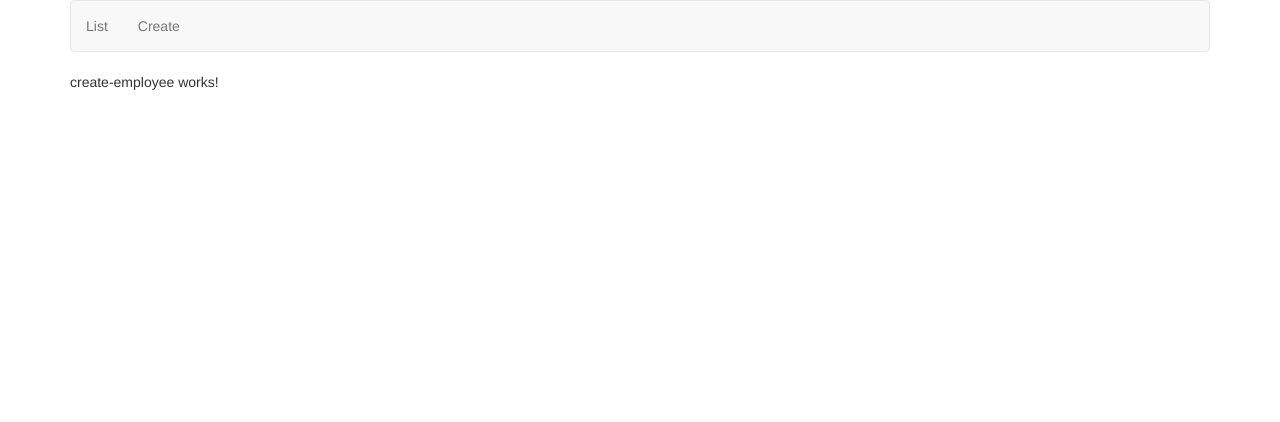
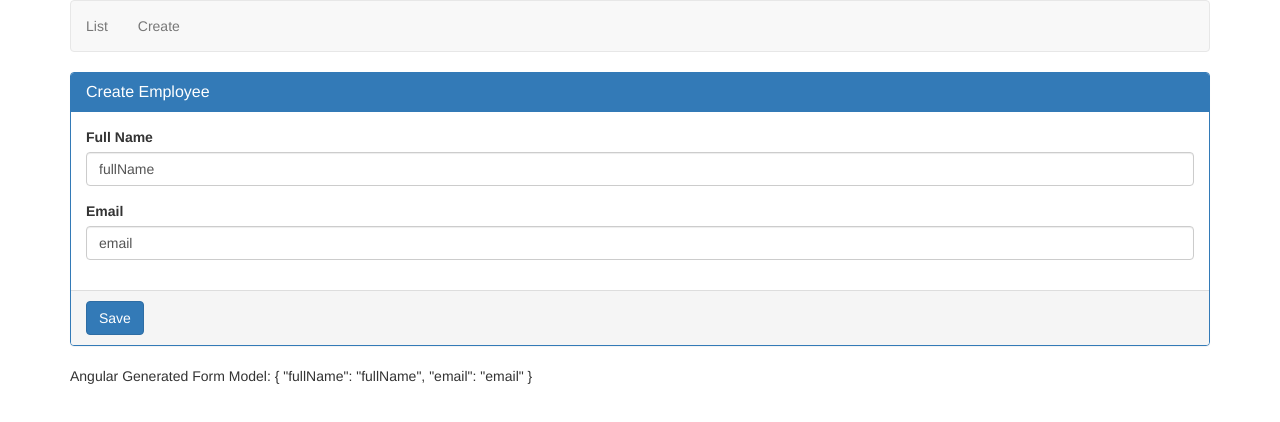
Before and after one commit to imsagarchopra/AngularCrudDemo, an Angular app: page /create in a window 1280 px wide. Shown: the top 422 px of the page. Built offline with nearby package versions, Linux system fonts and the light colour scheme.

Commit message:
Create Employee Form

```diff
--- a/src/app/app.module.ts
+++ b/src/app/app.module.ts
@@ -1,6 +1,7 @@
 import { NgModule } from '@angular/core';
 import { BrowserModule } from '@angular/platform-browser';
 import { RouterModule,Routes } from '@angular/router';
+import { FormsModule } from '@angular/forms';
 
 import { AppRoutingModule } from './app-routing.module';
 import { AppComponent } from './app.component';
@@ -22,7 +23,8 @@
   imports: [
     BrowserModule,
     AppRoutingModule,
-    RouterModule.forRoot(appRoutes)
+    RouterModule.forRoot(appRoutes),
+    FormsModule
   ],
   providers: [],
   bootstrap: [AppComponent]
--- a/src/app/employees/create-employee.component.html
+++ b/src/app/employees/create-employee.component.html
@@ -1 +1,22 @@
-<p>create-employee works!</p>
+<form #employeeForm="ngForm" (ngSubmit)="saveEmployee(employeeForm)">
+    <div class="panel panel-primary">
+        <div class="panel-heading">
+        <h3 class="panel-title">Create Employee</h3>
+        </div>
+        <div class="panel-body">
+            <div class="form-group">
+                <label for="fullName">Full Name</label>
+                <input id="fullName" name="fullName" ngModel="fullName" type="text" class="form-control"/>
+            </div>
+            <div class="form-group">
+                <label for="email">Email</label>
+                <input id="email" name="email" ngModel="email" type="text" class="form-control"/>
+            </div>
+        </div>
+        <div class="panel-footer">
+            <button type="submit" class="btn btn-primary">Save</button>
+        </div>
+    </div>
+</form>
+
+Angular Generated Form Model: {{employeeForm.value | json}}
--- a/src/app/employees/create-employee.component.ts
+++ b/src/app/employees/create-employee.component.ts
@@ -1,4 +1,5 @@
 import { Component } from '@angular/core';
+import {NgForm} from '@angular/forms';
 
 @Component({
   selector: 'app-create-employee',
@@ -6,5 +7,7 @@
   styleUrls: ['./create-employee.component.css']
 })
 export class CreateEmployeeComponent {
-
+  saveEmployee(empForm: NgForm): void{
+    console.log(empForm.value);
+  }
 }
```
